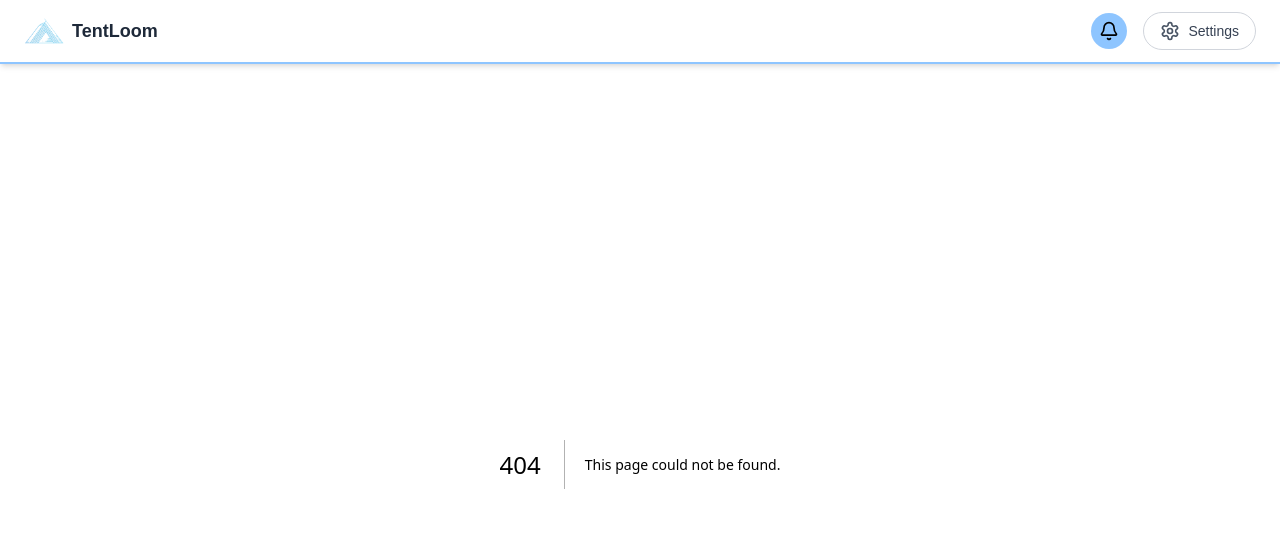
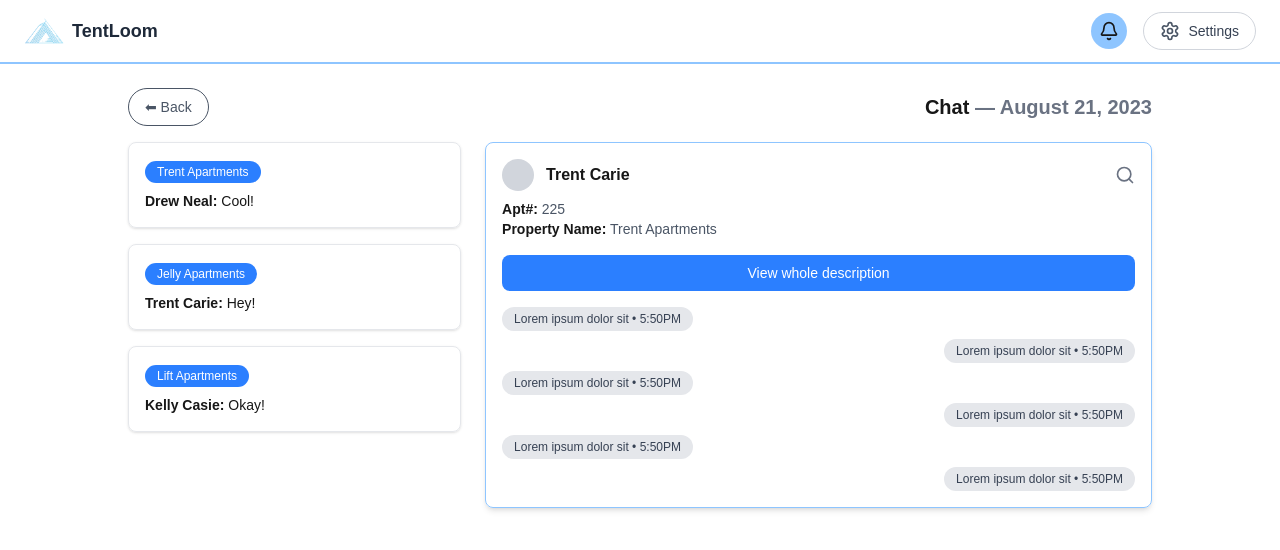
Before and after one commit to adnanfrd/Transaction-system, a Next.js app in the folder admin/: page /chat in a window 1280 px wide. Before the commit this address had no page. Shown: the top 550 px of the page. Built offline with nearby package versions, Linux system fonts and the light colour scheme.

Commit message:
make chat page for admin

```diff
--- /dev/null
+++ b/admin/src/app/chat/page.tsx
@@ -0,0 +1,12 @@
+import Chat from '@/components/Chat'
+import React from 'react'
+
+const page = () => {
+  return (
+    <div>
+        <Chat/>
+    </div>
+  )
+}
+
+export default page
--- a/admin/src/components/AdminDashboard.tsx
+++ b/admin/src/components/AdminDashboard.tsx
@@ -38,7 +38,7 @@ const AdminDashboard: FC = () => {
             <Link href="/payment-overview">Payment overview</Link>
           </button>
           <button className="border border-gray-300 text-gray-700 px-4 py-2 rounded-full text-sm hover:bg-gray-100">
-            Chats
+            <Link href="/chat">Chats</Link>
           </button>
         </div>
       </div>
--- /dev/null
+++ b/admin/src/components/Chat.tsx
@@ -0,0 +1,91 @@
+import Link from "next/link";
+import { Search } from "lucide-react";
+
+const Chat = () => {
+  return (
+    <div className="min-h-screen bg-white flex flex-col p-6">
+      {/* Top Navigation */}
+      <div className="flex justify-between items-center w-full max-w-5xl mx-auto mb-4">
+        <Link
+          href="/"
+          className="flex items-center text-gray-600 border rounded-full px-4 py-2 text-sm hover:bg-gray-100"
+        >
+          ⬅ Back
+        </Link>
+        <h1 className="text-xl font-semibold text-center">
+          Chat <span className="text-gray-500">— August 21, 2023</span>
+        </h1>
+      </div>
+
+      {/* Chat Container */}
+      <div className="flex flex-col lg:flex-row gap-6 w-full max-w-5xl mx-auto">
+        {/* Left Sidebar (Chat List) */}
+        <div className="w-full lg:w-1/3 space-y-4">
+          {[
+            { name: "Trent Apartments", user: "Drew Neal", message: "Cool!" },
+            { name: "Jelly Apartments", user: "Trent Carie", message: "Hey!" },
+            { name: "Lift Apartments", user: "Kelly Casie", message: "Okay!" },
+          ].map((chat, index) => (
+            <div
+              key={index}
+              className="bg-cream p-4 rounded-lg border border-gray-200 shadow-sm"
+            >
+              <span className="bg-blue-500 text-white px-3 py-1 rounded-full text-xs">
+                {chat.name}
+              </span>
+              <p className="text-sm mt-2">
+                <strong>{chat.user}:</strong> {chat.message}
+              </p>
+            </div>
+          ))}
+        </div>
+
+        {/* Right Chat Window */}
+        <div className="w-full lg:w-2/3 bg-cream p-4 rounded-lg border border-blue-300 shadow-md">
+          {/* Chat Header */}
+          <div className="flex justify-between items-center">
+            <div className="flex items-center gap-3">
+              <div className="w-8 h-8 bg-gray-300 rounded-full"></div>
+              <span className="font-semibold">Trent Carie</span>
+            </div>
+            <Search className="w-5 h-5 text-gray-500" />
+          </div>
+
+          {/* Chat Info */}
+          <div className="mt-2 text-sm">
+            <p>
+              <strong>Apt#:</strong> <span className="text-gray-600">225</span>
+            </p>
+            <p>
+              <strong>Property Name:</strong>{" "}
+              <span className="text-gray-600">Trent Apartments</span>
+            </p>
+          </div>
+
+          {/* View Description Button */}
+          <button className="w-full bg-blue-500 text-white px-4 py-2 rounded-lg text-sm mt-4 hover:bg-blue-600">
+            View whole description
+          </button>
+
+          {/* Chat Messages */}
+          <div className="mt-4 space-y-2">
+            {Array.from({ length: 6 }).map((_, index) => (
+              <div
+                key={index}
+                className={`flex ${
+                  index % 2 === 0 ? "justify-start" : "justify-end"
+                }`}
+              >
+                <span className="bg-gray-200 text-gray-700 px-3 py-1 rounded-full text-xs">
+                  Lorem ipsum dolor sit • 5:50PM
+                </span>
+              </div>
+            ))}
+          </div>
+        </div>
+      </div>
+    </div>
+  );
+};
+
+export default Chat;
```
